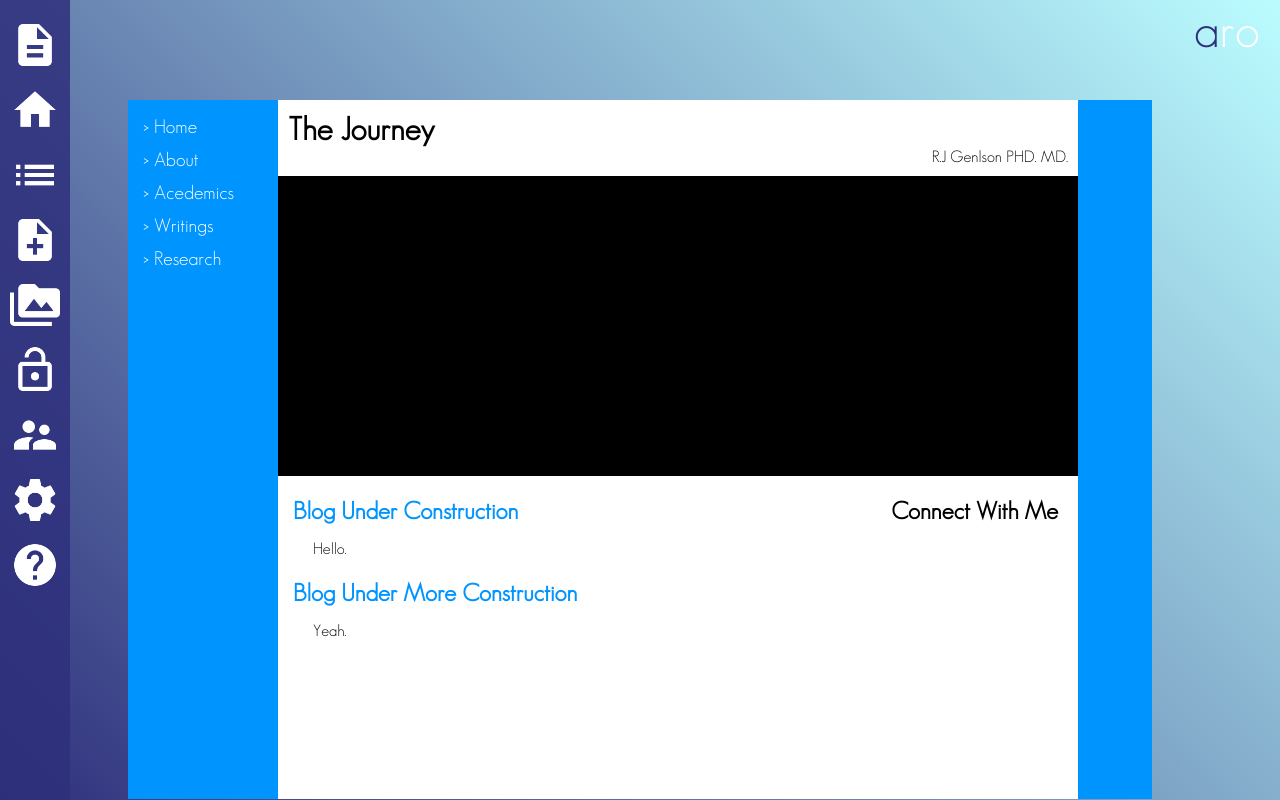
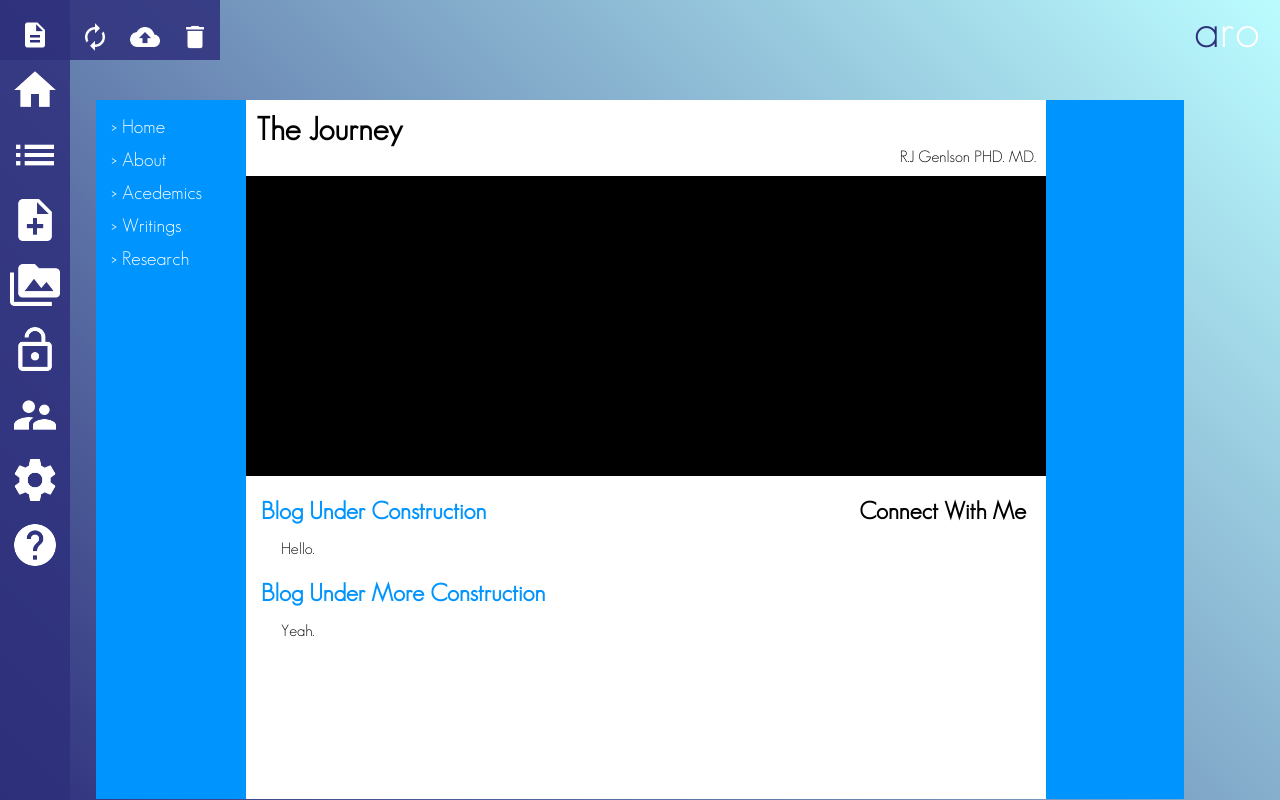
Before and after one commit to droghio/Aro, a website: page aro_quiver/admin/pages/background.html in a window 1280 px wide. Drawn offline with nearby package versions, Linux system fonts and the light colour scheme; files whose address does not match are found by name.

Commit message:
Starting to get cool.
Ok so this is rather neat. I added automatic editing for text nodes and
cleaned up the ui a little. Reminder nothing in the backend really works
so you'll need to host aro_quiver/admin/pages/ to see the content.

```diff
--- a/aro_quiver/admin/main.css
+++ b/aro_quiver/admin/main.css
@@ -26,12 +26,22 @@ aside{
     transition: all 1s .5s;
 }
 
-aside:hover{
-    max-height: 100vh;
-    width: 70px;
-    transition: all 1s;
+ul{
+    margin: 0px;
+    padding: 0px;
 }
 
+li{
+    background-size: cover;
+    text-decoration: none;
+    list-style: none;
+    transition: all .5s;
+    cursor: pointer;
+}
+
+ li:hover{
+    opacity: .5;
+}
 
 /*
     --Header And Logo --
@@ -49,25 +59,52 @@ nav{
     display: block;
 }
 
-nav > ul{
-    margin: 0px;
-    padding: 0px;
+nav > ul > li{
+    padding-top: 100%;
+    margin: 15px 0px;
+    width: 100%;
 }
 
-nav > ul > li{
-    padding-top: 100%;
-    width: 100%;
-    background-size: cover;
-    text-decoration: none;
-    list-style: none;
-    margin: 15px 0px;
-    transition: all .5s;
-    cursor: pointer;
+#toolbar:hover{
+    max-height: 100vh;
+    width: 70px;
+    transition: all 1s;
 }
 
-nav > ul > li:hover{
-    opacity: .5;
+#toolbar:hover+.actions{
+    padding-left: 70px;
+    transition: all 1s;
 }
+
+#toolbar > nav > ul > li:first-of-type{
+    width: 30px;
+    padding-top: 30px;
+    margin: 15px auto;
+}
+
+
+
+.actions{
+    position: absolute;
+    left: 0px;
+    z-index: -1;
+    height: 60px;
+    width: auto;
+    background-color: rgba(47, 48, 124, 0.86);
+    padding-left: 50px;
+}
+
+.actions > ul {
+    height: 30px;
+}
+
+.actions > ul > li{
+    height: inherit;
+    margin: 22px 10px;
+    width: 30px;
+    float: left;
+}
+
 
 
 #logo{
@@ -88,7 +125,7 @@ nav > ul > li:hover{
 */
 
 .hide{
-    max-height: 0px;
+    max-height: 0px !important;
 }
 
 main{
@@ -97,10 +134,10 @@ main{
 }
 
 iframe{
-    margin: 100px 10% -5px;
+    margin: 100px 7.5% -5px;
     padding: 0px;
     min-height: calc( 100vh - 100px );
-    width: 80%;
+    width: 85%;
     border: none;
     background: #FFF;
     transition: all 1s;
@@ -109,3 +146,32 @@ iframe{
 .hidden{
     transform: translateY(100vh)
 }
+
+
+
+
+/*
+    --Modal Replacement--
+*/
+
+.modal{
+    height: 100vh;
+    width: 100vw;
+    max-height: 100vh;
+    position: fixed;
+    top: 0px;
+    background: rgba(128, 128, 128, 0.49);
+    overflow: hidden;
+    transition: all 1s;
+}
+
+#replaceText{
+    height: 50px;
+    width: 30vw;
+    margin-top: calc( 30% - 25px );
+    margin-left: 35vw;
+    border-radius: 25px;
+    font-size: 30px;
+    border: 1px solid #DDD;
+    padding: 0px 30px;
+}
--- a/aro_quiver/admin/pages/background.html
+++ b/aro_quiver/admin/pages/background.html
@@ -29,6 +29,14 @@
                 </nav>
             </aside>
 
+            <aside class="actions">
+                <ul>
+                    <li style="background-image: url('../icons/pages/refresh.png')"></li>
+                    <li style="background-image: url('../icons/pages/upload.png')"></li>
+                    <li style="background-image: url('../icons/pages/delete.png')"></li>
+                </ul>
+            </aside>
+
             <aside id="logo"><a>a</a>ro</aside>
         </header>
 
@@ -37,6 +45,12 @@
             <iframe src="sample-template/index.html" class="hidden"></iframe>
         </main> <!-- Rendered view of webpage goes in here. iFrame? -->
 
+        <div class="modal hide">
+            <form action="javascript:replacer.finishReplace()">
+                <input type="text" id="replaceText" />
+            </form>
+        </div>
+
         <script>
 
             //Load iframe, adjust size.
@@ -44,7 +58,7 @@
             $("iframe").load(function () {
 
                 $("iframe").contents().find("*").click(function (e) {
-                    console.log(e)
+                    replacer.startReplace(e.target);
                     e.preventDefault()
                 })
 
--- a/aro_quiver/admin/pages/clientadmin.js
+++ b/aro_quiver/admin/pages/clientadmin.js
@@ -11,3 +11,48 @@
 // login credientials and then reupload the file.
 //
 // ....
+
+// Let's start with live edditing.
+
+var view = {
+
+    rawhtml: "",
+    replace: {},
+    compiledhtml: "",
+
+    rerender: function () {
+
+    },
+
+    upload: function () {
+
+    },
+
+    loadData: function () {
+
+    }
+
+}
+
+var replacer = {
+
+    lastSender: {},
+
+    startReplace: function (sender) {
+
+        //Quick hack to see if this is a text node.
+        if ($(sender).text() == $(sender).html()) {
+
+            $(".modal").removeClass("hide");
+            $("#replaceText").focus()
+
+            replacer.lastSender = sender
+            $("#replaceText").val($(sender).text())
+        }
+    },
+
+    finishReplace: function () {
+        $(".modal").addClass("hide");
+        $(replacer.lastSender).text($("#replaceText").val())
+    }
+}
```
